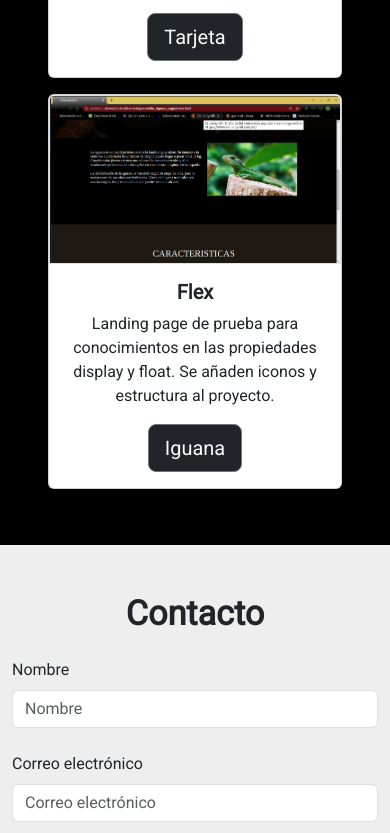
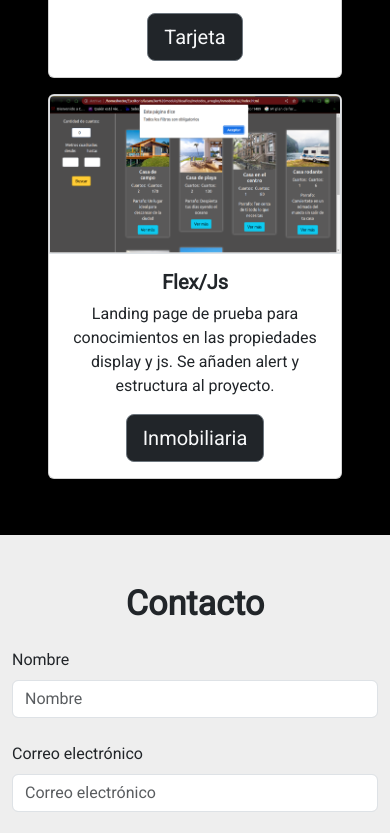
Before and after one commit to hector1489/hector1489.github.io, a plain HTML site: page index.html in a window 390 px wide. Shown: the part 2405-3238 px from the top of the page. Drawn offline with nearby package versions, Linux system fonts and the light colour scheme.

Commit message:
añadiendo inmobiliaria

```diff
--- a/index.html
+++ b/index.html
@@ -145,19 +145,19 @@
             </div>
             <div class="col-12 col-sm-4 py-2">
                 <div class="card text-center">
-                    <img src="assets/img/Captura desde 2023-02-01 21-06-30.png" class="card-img-top border"
+                    <img src="assets/img/inmobiliaria.png" class="card-img-top border"
                         alt="Iguana page">
                     <div class="card-body">
                         <h5 class="card-title fw-bold">
-                            Flex</h5>
+                            Flex/Js</h5>
                         <p class="card-text">
-                            Landing page de prueba para conocimientos en las propiedades display y float. Se añaden
-                            iconos y estructura al proyecto.
+                            Landing page de prueba para conocimientos en las propiedades display y js. Se añaden
+                            alert y estructura al proyecto.
                         </p>
-                        <a href="https://github.com/GustavoMoralesGa/iguanapage"
+                        <a href="https://github.com/hector1489/inmobiliariajs"
                             class="btn btn-dark btn-lg text-light btn-outline-secondary" tabindex="-1" role="button"
                             aria-disabled="true" target="_blank">
-                            Iguana
+                            Inmobiliaria
                         </a>
                     </div>
                 </div>
```
Also changed, not shown: assets/img/inmobiliaria.png (added).
